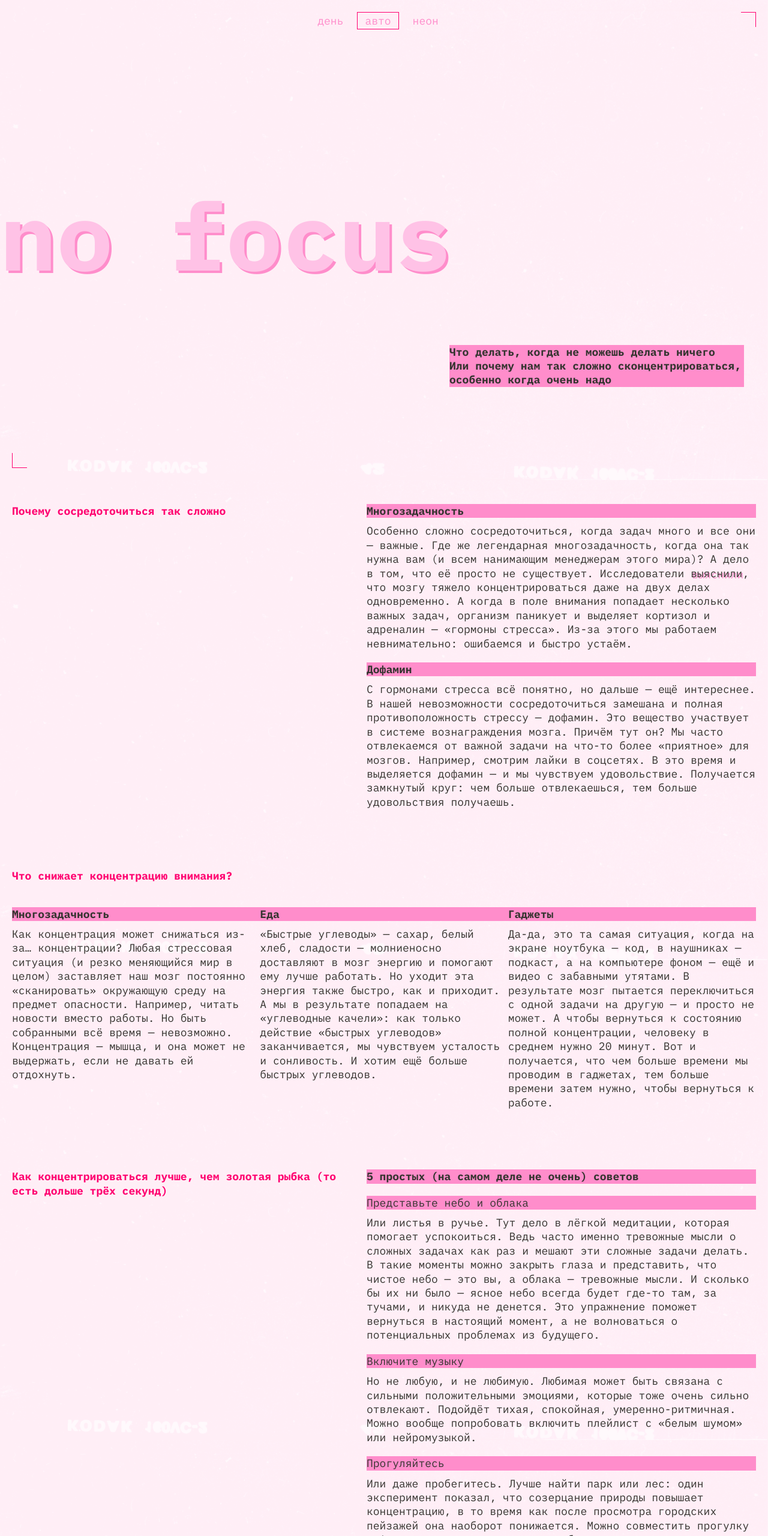
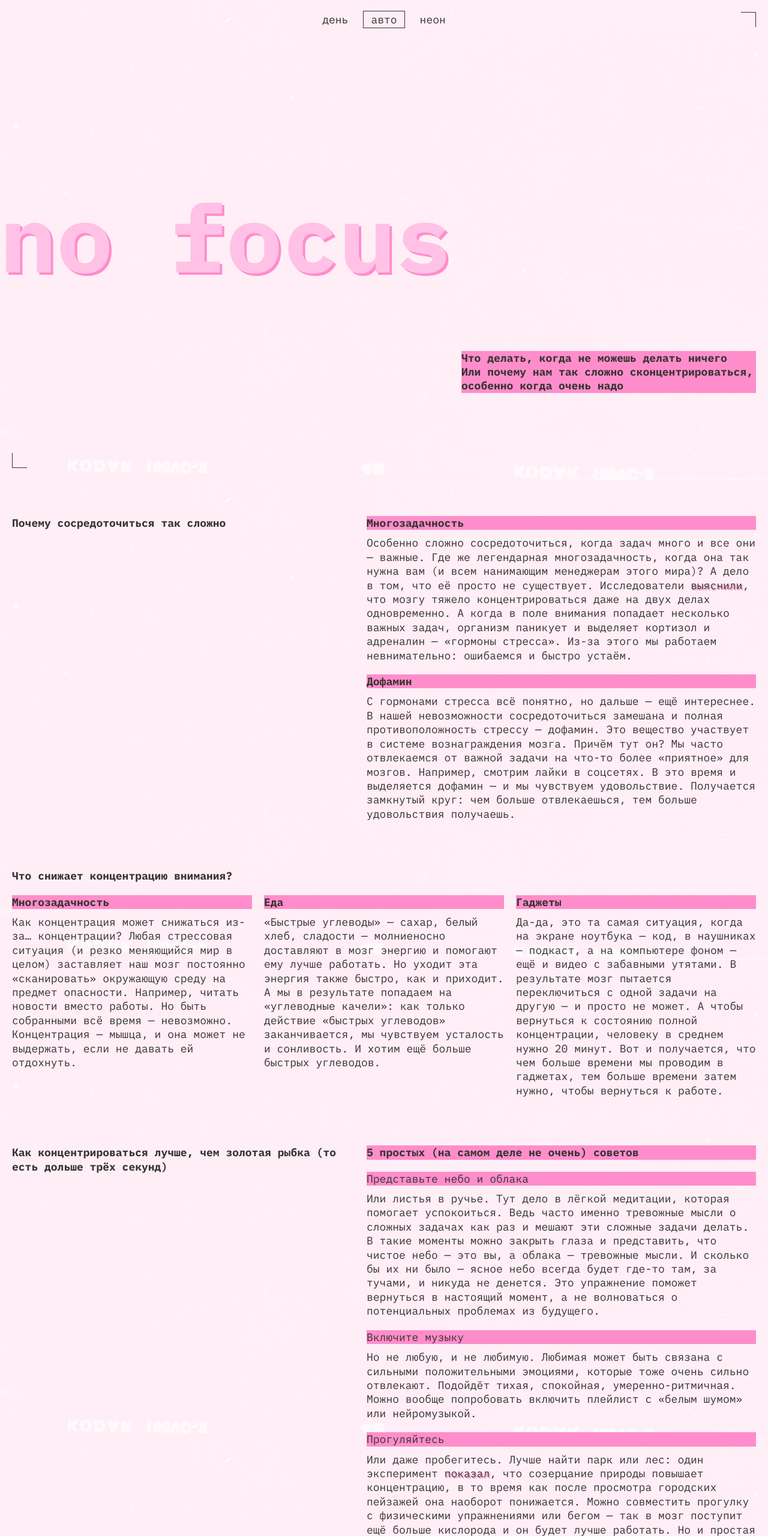
Before and after one commit to Pesmario/slozhno-sosredotochitsya-fd, a plain HTML site: page index.html in a window 1280 px wide. Shown: the top 2560 px of the page at 60% size. Drawn offline with Linux system fonts and the light colour scheme.

Commit message:
Сдача 3 проекта, исправления по результатам ревью

```diff
--- a/index.html
+++ b/index.html
@@ -65,11 +65,15 @@
                 важные. Где же легендарная многозадачность, когда она так нужна
                 вам (и всем нанимающим менеджерам этого мира)? А дело в том, что
                 её просто не существует. Исследователи
-                <a href="#" class="link">выяснили</a>, что мозгу тяжело
-                концентрироваться даже на двух делах одновременно. А когда в
-                поле внимания попадает несколько важных задач, организм паникует
-                и выделяет кортизол и адреналин — «гормоны стресса». Из-за этого
-                мы работаем невнимательно: ошибаемся и быстро устаём.
+                <a
+                  href="https://dana.org/article/multicosts-of-multitasking/"
+                  class="link"
+                  >выяснили</a
+                >, что мозгу тяжело концентрироваться даже на двух делах
+                одновременно. А когда в поле внимания попадает несколько важных
+                задач, организм паникует и выделяет кортизол и адреналин —
+                «гормоны стресса». Из-за этого мы работаем невнимательно:
+                ошибаемся и быстро устаём.
               </p>
             </article>
           </li>
@@ -144,12 +148,13 @@
           Как концентрироваться лучше, чем золотая рыбка (то есть дольше трёх
           секунд)
         </h2>
+        <div>
+          <h3 class="article__title title-decor">
+            5 простых (на самом деле не очень) советов
+          </h3>
           <ul class="article__list">
             <li>
               <article class="article">
-              <h3 class="article__title title-decor">
-                5 простых (на самом деле не очень) советов
-              </h3>
                 <h4 class="article__title-advice title-decor">
                   Представьте небо и облака
                 </h4>
@@ -157,22 +162,26 @@
                   Или листья в ручье. Тут дело в лёгкой медитации, которая
                   помогает успокоиться. Ведь часто именно тревожные мысли о
                   сложных задачах как раз и мешают эти сложные задачи делать. В
-                такие моменты можно закрыть глаза и представить, что чистое небо
-                — это вы, а облака — тревожные мысли. И сколько бы их ни было —
-                ясное небо всегда будет где-то там, за тучами, и никуда не
-                денется. Это упражнение поможет вернуться в настоящий момент, а
-                не волноваться о потенциальных проблемах из будущего.
+                  такие моменты можно закрыть глаза и представить, что чистое
+                  небо — это вы, а облака — тревожные мысли. И сколько бы их ни
+                  было — ясное небо всегда будет где-то там, за тучами, и никуда
+                  не денется. Это упражнение поможет вернуться в настоящий
+                  момент, а не волноваться о потенциальных проблемах из
+                  будущего.
                 </p>
               </article>
             </li>
             <li>
               <article class="article">
-              <h4 class="article__title-advice title-decor">Включите музыку</h4>
+                <h4 class="article__title-advice title-decor">
+                  Включите музыку
+                </h4>
                 <p>
-                Но не любую, и не любимую. Любимая может быть связана с сильными
-                положительными эмоциями, которые тоже очень сильно отвлекают.
-                Подойдёт тихая, спокойная, умеренно-ритмичная. Можно вообще
-                попробовать включить плейлист с «белым шумом» или нейромузыкой.
+                  Но не любую, и не любимую. Любимая может быть связана с
+                  сильными положительными эмоциями, которые тоже очень сильно
+                  отвлекают. Подойдёт тихая, спокойная, умеренно-ритмичная.
+                  Можно вообще попробовать включить плейлист с «белым шумом» или
+                  нейромузыкой.
                 </p>
               </article>
             </li>
@@ -180,13 +189,18 @@
               <article class="article">
                 <h4 class="article__title-advice title-decor">Прогуляйтесь</h4>
                 <p>
-                Или даже пробегитесь. Лучше найти парк или лес: один эксперимент
-                показал, что созерцание природы повышает концентрацию, в то
-                время как после просмотра городских пейзажей она наоборот
-                понижается. Можно совместить прогулку с физическими упражнениями
-                или бегом — так в мозг поступит ещё больше кислорода и он будет
-                лучше работать. Но и простая двадцатиминутная прогулка — тоже
-                отличный вариант.
+                  Или даже пробегитесь. Лучше найти парк или лес: один
+                  эксперимент
+                  <a
+                    href="https://www.sciencedirect.com/science/article/abs/pii/S0272494415000328"
+                    class="link"
+                    >показал</a
+                  >, что созерцание природы повышает концентрацию, в то время
+                  как после просмотра городских пейзажей она наоборот
+                  понижается. Можно совместить прогулку с физическими
+                  упражнениями или бегом — так в мозг поступит ещё больше
+                  кислорода и он будет лучше работать. Но и простая
+                  двадцатиминутная прогулка — тоже отличный вариант.
                 </p>
               </article>
             </li>
@@ -195,8 +209,8 @@
                 <h4 class="article__title-advice title-decor">Хорошо ешьте</h4>
                 <p>
                   Мы — не ваша бабушка, но это правда важно. Выбирайте продукты,
-                которые препятствуют резким скачкам сахара в крови. Например, с
-                высоким содержанием клетчатки: овощи, ягоды, бобовые (нут,
+                  которые препятствуют резким скачкам сахара в крови. Например,
+                  с высоким содержанием клетчатки: овощи, ягоды, бобовые (нут,
                   чечевица, фасоль), коричневый рис, хлеб из цельнозерновой
                   пшеницы.
                 </p>
@@ -207,13 +221,14 @@
                 <h4 class="article__title-advice title-decor">Читайте</h4>
                 <p>
                   Настоящие бумажные книги. Это правда помогает с концентрацией:
-                чтобы прочитать пост в соцсети, достаточно нескольких минут или
-                даже секунд. А вот интересная книга способна затянуть и на
+                  чтобы прочитать пост в соцсети, достаточно нескольких минут
+                  или даже секунд. А вот интересная книга способна затянуть и на
                   несколько часов и круто тренирует направленное внимание.
                 </p>
               </article>
             </li>
           </ul>
+        </div>
       </section>
 
       <section class="section section-gallery">
--- a/styles/dark.css
+++ b/styles/dark.css
@@ -9,13 +9,14 @@
   --header-title-color: #DB00FF;
   --button-color: #FF0070;
   --button-color-hover: rgb(255 0 112 / 0.4);
+  --menu-color: #FF0070;
   --accent-color: #FF0070;
   --decor-color: #FF0070;
   --header-color: #000028;
   --text-color: #F1B2CE;
   --rec-visability: visible;
   --cover-image: url(../images/cover-image-dark.png);
-  --page-color: #000;
+  --page-color: #000028;
 }
 
 .theme-dark .page {
--- a/styles/light.css
+++ b/styles/light.css
@@ -9,13 +9,14 @@
     --header-title-color: #FFC2E6;
     --accent-color: #FF8DCB;
     --button-color: #353430;
+    --menu-color: #353430;
     --button-color-hover: rgb(53 52 48 / 0.4);
     --decor-color: #353430;
     --header-color: #353430;
     --text-color: #353430;
     --rec-visability: hidden;
     --cover-image: url(../images/cover-image-light.png);
-    --page-color: #fff;
+    --page-color: #fff1f7;
   }
 
 @media (prefers-color-scheme: light) {
@@ -23,11 +24,15 @@
     --page-font-family: 'IBM Plex mono', monospace;
     --header-title-color: #FFC2E6;
     --accent-color: #FF8DCB;
+    --button-color: #353430;
+    --menu-color: #353430;
+    --button-color-hover: rgb(53 52 48 / 0.4);
+    --decor-color: #353430;
     --header-color: #353430;
     --text-color: #353430;
     --rec-visability: hidden;
     --cover-image: url(../images/cover-image-light.png);
-    --page-color: #fff;
+    --page-color: #fff1f7;
     }
   }
 
--- a/styles/style.css
+++ b/styles/style.css
@@ -73,15 +73,15 @@
 
 .header__theme-menu {
   justify-self: end;
-  margin-block-start: 75px;
+  margin-block-start: 73px;
   margin-block-end: 65px;
-  color: var(--accent-color);
+  color: var(--menu-color);
 }
 
 .header__theme-menu-list {
   display: flex;
   flex-direction: column;
-  gap: 10px;
+  gap: 5px;
 }
 
 .header__theme-menu-button {
@@ -94,7 +94,7 @@
   color: var(--header-title-color);
   text-shadow: 4px 4px 0 var(--accent-color);
   font-weight: 700;
-  font-size: clamp(7.25rem, 5.7694rem + 6.3174vw, 9.8125rem);
+  font-size: clamp(7.25rem, 7.0115rem + 1.0178vw, 7.5rem);
   line-height: 96px;
   margin-block-end: 55px;
 }
@@ -110,6 +110,10 @@
   margin-block-end: 20px;
 }
 
+.section-gallery .section__title {
+  margin-block-end: 10px;
+}
+
 .title-decor {
   color: var(--header-color);
   background-color: var(--accent-color);
@@ -118,7 +122,7 @@
 .section {
   display: grid;
   padding-inline: 10px;
-  margin-block-end: 50px;
+  margin-block-end: 30px;
 }
 
 .section:last-of-type {
@@ -164,7 +168,7 @@ a:hover {
 
 .gallery-list {
   display: grid;
-  gap: 10px;
+  gap: 3px;
 }
 
 .gallery-list__item-img {
@@ -215,9 +219,11 @@ a:hover {
   .header {
     padding-inline: 0;
     padding-inline-end: 20px;
+    margin-block-end: 60px;
   }
 
   .header__title {
+    font-size: clamp(7.5rem, 0.5625rem + 14.4531vw, 9.8125rem);
     margin-block-end: 162px;
   }
 
@@ -225,7 +231,6 @@ a:hover {
     margin-block-end: 183px;
     justify-self: end;
     inline-size: 364px;
-    margin-inline-end: 20px;
   }
 
   .rec {
@@ -237,8 +242,16 @@ a:hover {
     grid-template-columns: 1fr 472px;
     gap: 20px;
     padding-inline: 20px;
-    margin-block-end: 80px;
+    margin-block-end: 60px;
   }
+
+  .section__title {
+    margin-block-end: 0px;
+  }
+
+  .section-gallery .section__title {
+    margin-block-end: 5px;
+}
 
   .article__list-section-what {
     grid-column-start: span 2;
@@ -250,7 +263,7 @@ a:hover {
   }
 
   .section:last-of-type {
-    margin-block-end: 60px;
+    margin-block-end: 48px;
   }
 
   .gallery-list {
@@ -272,21 +285,28 @@ a:hover {
     grid-column: 1;
     grid-row: 2 / 4;
   }
+
+  .footer__title {
+    font-size: clamp(7.5rem, 0.5625rem + 14.4531vw, 9.8125rem);
+  }
 }
 
 @media (width >= 1024px) {
   .header__theme-menu {
-    margin-block-start: 20px;
-    margin-block-end: 273px;
+    margin-block-start: 18px;
+    margin-block-end: 288px;
+    margin-inline-start: 20px;
     justify-self: center;
   }
 
   .header__theme-menu-list {
     flex-direction: row;
+    gap: 12px;
   }
 
   .header__title {
-    margin-block-end: 114px;
+    margin-block-end: 131px;
+    font-size: clamp(7.5rem, 0.5625rem + 14.4531vw, 9.8125rem);
   }
 
   .header__description {
@@ -301,6 +321,7 @@ a:hover {
   .article__list-section-what {
     display: grid;
     grid-template-columns: 1fr 1fr 1fr;
+    gap: 20px;
   }
 
   .section-gallery {
--- a/styles/variables.css
+++ b/styles/variables.css
@@ -8,11 +8,12 @@
   --header-title-color: #DB00FF;
   --button-color: #FF0070;
   --button-color-hover: rgb(255 0 112 / 0.4);
+  --menu-color: #FF0070;
   --accent-color: #FF0070;
   --decor-color: #FF0070;
   --header-color: #000028;
   --text-color: #F1B2CE;
   --rec-visability: visible;
   --cover-image: url(../images/cover-image-dark.png);
-  --page-color: #000;
+  --page-color: #000028;
 }
```
Lines whose indentation alone changed are shown as unchanged.
